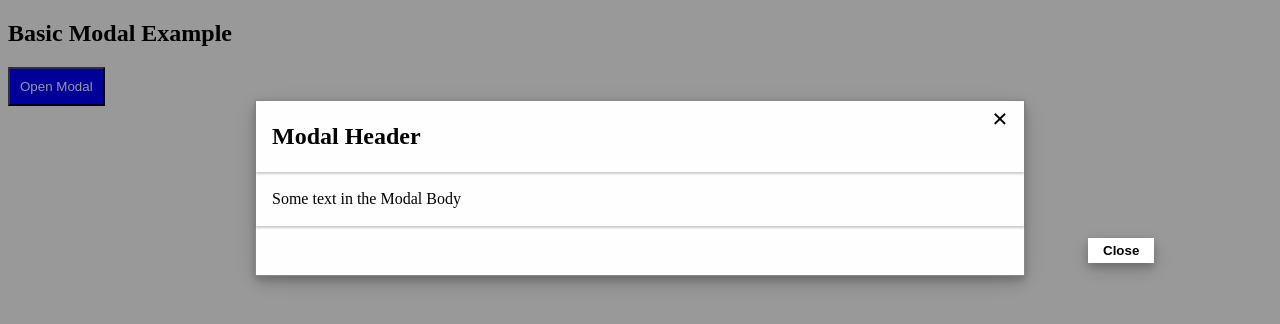
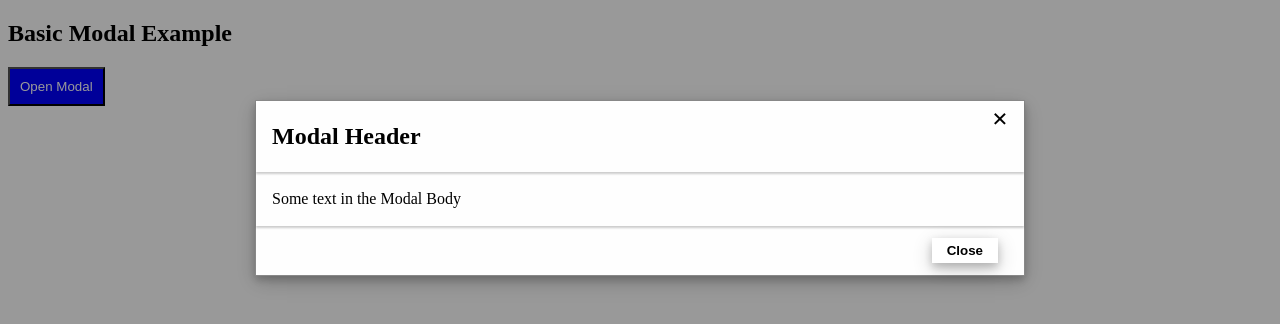
Before and after one commit to teymurovismayil/codeTasks, a plain HTML site: page Js_HomeWork/Modal Pencere/index.html in a window 1280 px wide. Both pictures are taken after a click on the button "Open Modal". Drawn offline with Linux system fonts and the light colour scheme.

Commit message:
modal pencere

```diff
--- a/Js_HomeWork/Modal Pencere/index.html
+++ b/Js_HomeWork/Modal Pencere/index.html
@@ -86,7 +86,8 @@
 
         .modal-footer {
             padding: 2px 16px;
-
+            display: flex;
+            justify-content: right;
         }
 
         .btn {
@@ -102,7 +103,7 @@
 
         .closebtn {
             padding: 5px 15px;
-            margin: 10px 51rem;
+            margin: 10px;
             box-shadow: 0 4px 8px 0 rgba(0, 0, 0, 0.2), 0 6px 20px 0 rgba(0, 0, 0, 0.19);
             background-color: white;
             border: none;
```
